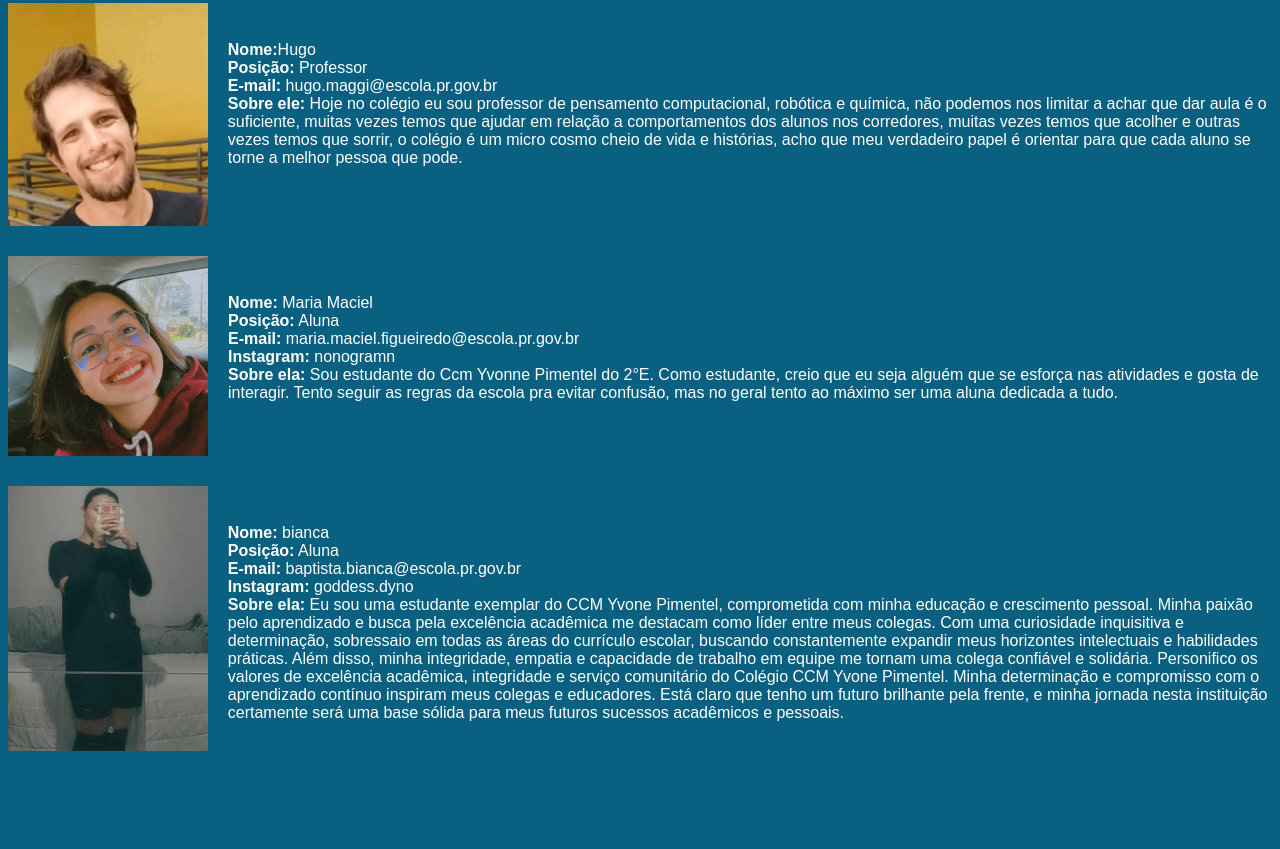
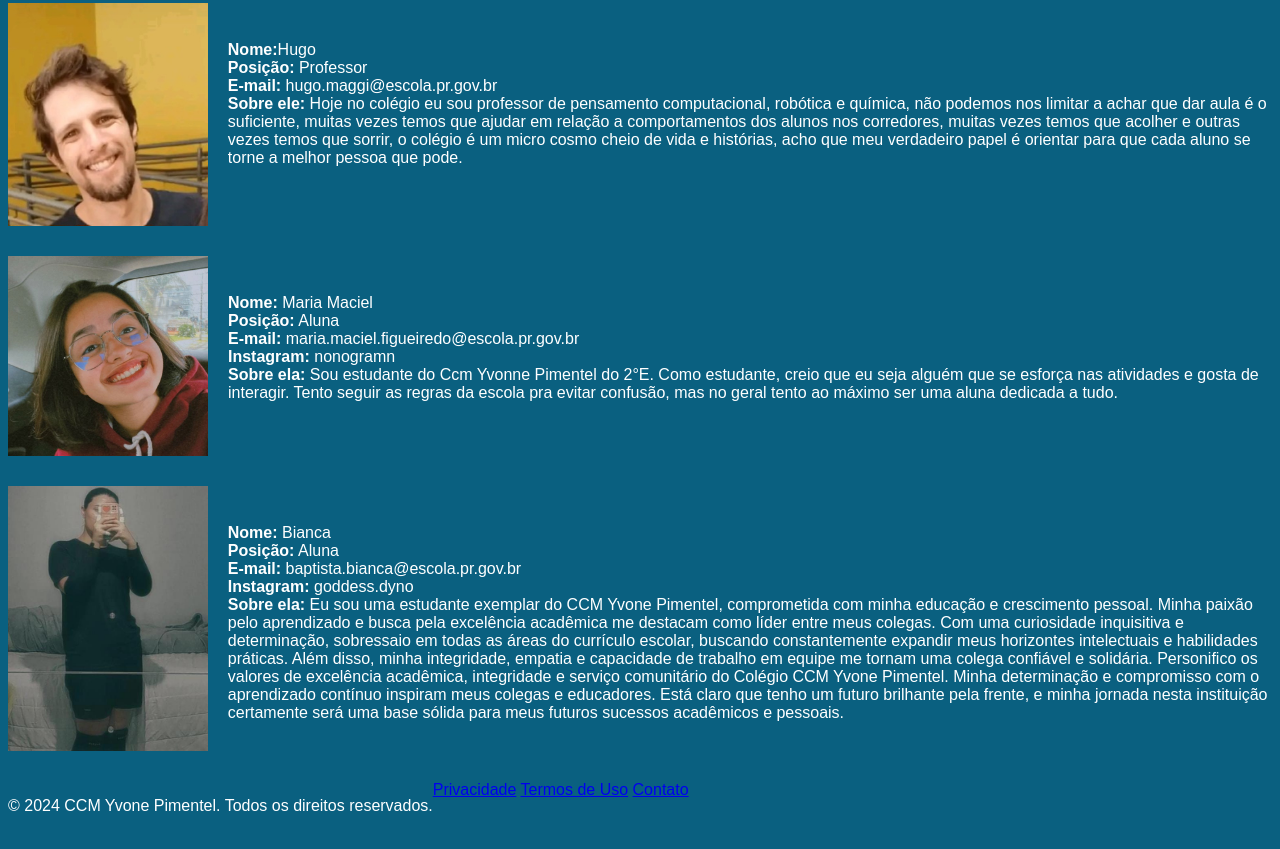
Before and after one commit to biancadino31/site.dyno-, a plain HTML site: page index.html in a window 1280 px wide. Shown: the part 703-1552 px from the top of the page. Before the commit the page ends 1484 px from the top, so only its background shows below. Drawn offline with Linux system fonts and the light colour scheme.

Commit message:
Update index.html

```diff
--- a/index.html
+++ b/index.html
@@ -52,7 +52,17 @@
             <div class="container">
                 <img src="WhatsApp Image 2024-03-19 at 16.48.17 (1).jpeg" alt="Foto da Aluna Criadora do Site" width="265" height="265
                 ">
-                <p class="texto"><strong>Nome:</strong> bianca<br><strong>Posição:</strong> Aluna<br><strong>E-mail:</strong> baptista.bianca@escola.pr.gov.br<br><strong>Instagram:</strong> goddess.dyno<br><strong>Sobre ela:</strong> Eu sou uma estudante exemplar do  CCM Yvone Pimentel, comprometida com minha educação e crescimento pessoal. Minha paixão pelo aprendizado e busca pela excelência acadêmica me destacam como líder entre meus colegas. Com uma curiosidade inquisitiva e determinação, sobressaio em todas as áreas do currículo escolar, buscando constantemente expandir meus horizontes intelectuais e habilidades práticas. Além disso, minha integridade, empatia e capacidade de trabalho em equipe me tornam uma colega confiável e solidária. Personifico os valores de excelência acadêmica, integridade e serviço comunitário do Colégio CCM Yvone Pimentel. Minha determinação e compromisso com o aprendizado contínuo inspiram meus colegas e educadores. Está claro que tenho um futuro brilhante pela frente, e minha jornada nesta instituição certamente será uma base sólida para meus futuros sucessos acadêmicos e pessoais.</p>
+                <p class="texto"><strong>Nome:</strong> Bianca<br><strong>Posição:</strong> Aluna<br><strong>E-mail:</strong> baptista.bianca@escola.pr.gov.br<br><strong>Instagram:</strong> goddess.dyno<br><strong>Sobre ela:</strong> Eu sou uma estudante exemplar do  CCM Yvone Pimentel, comprometida com minha educação e crescimento pessoal. Minha paixão pelo aprendizado e busca pela excelência acadêmica me destacam como líder entre meus colegas. Com uma curiosidade inquisitiva e determinação, sobressaio em todas as áreas do currículo escolar, buscando constantemente expandir meus horizontes intelectuais e habilidades práticas. Além disso, minha integridade, empatia e capacidade de trabalho em equipe me tornam uma colega confiável e solidária. Personifico os valores de excelência acadêmica, integridade e serviço comunitário do Colégio CCM Yvone Pimentel. Minha determinação e compromisso com o aprendizado contínuo inspiram meus colegas e educadores. Está claro que tenho um futuro brilhante pela frente, e minha jornada nesta instituição certamente será uma base sólida para meus futuros sucessos acadêmicos e pessoais.</p>
             </div>
+        <footer>
+                <div class="container">
+                    <p>© 2024 CCM Yvone Pimentel. Todos os direitos reservados.</p>
+                    <nav>
+                        <a href="#">Privacidade</a>
+                        <a href="#">Termos de Uso</a>
+                        <a href="#">Contato</a>
+                    </nav>
+                </div>
+            </footer>
 </body>
 </html>
```
